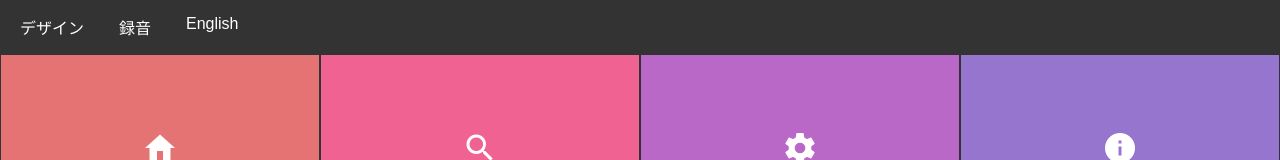
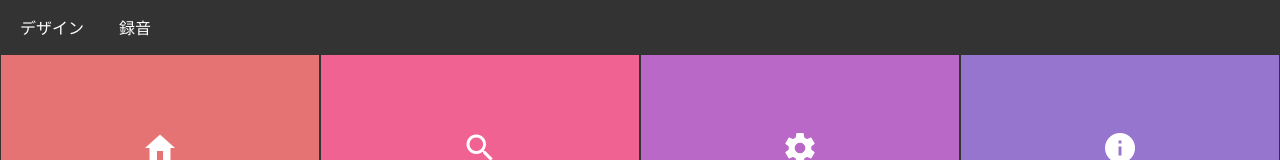
Before and after one commit to Davinci-Meg/Tap_and_Play, a plain HTML site: page index.html in a window 1280 px wide. Shown: the top 160 px of the page. Drawn offline with Linux system fonts and the light colour scheme.

Commit message:
update index.html

```diff
--- a/index.html
+++ b/index.html
@@ -14,7 +14,7 @@
             <div class="menu">
                 <a href="#" onclick="showDesign()">デザイン</a>
                 <a href="#" onclick="showRecording()">録音</a>
-                <a href="src/index-en.html">English</a>
+                <!-- <a href="src/index-en.html">English</a> -->
             </div>
         </nav>
     </header>
```
